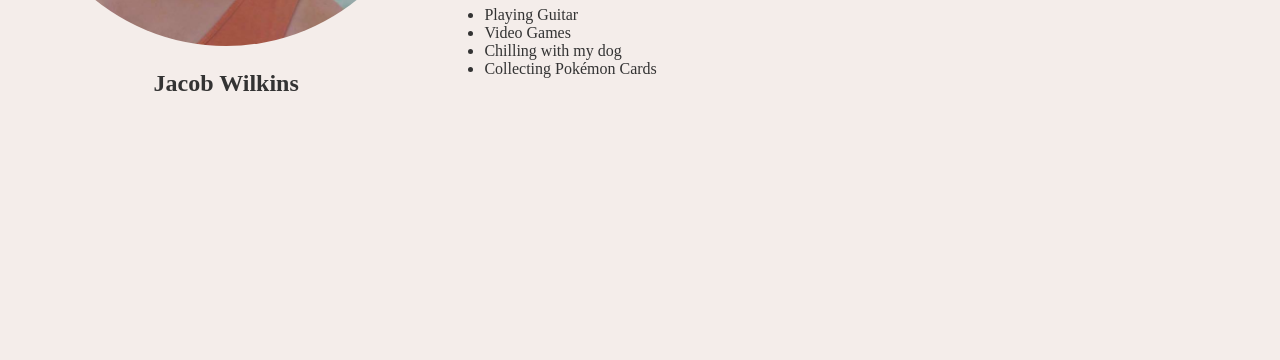
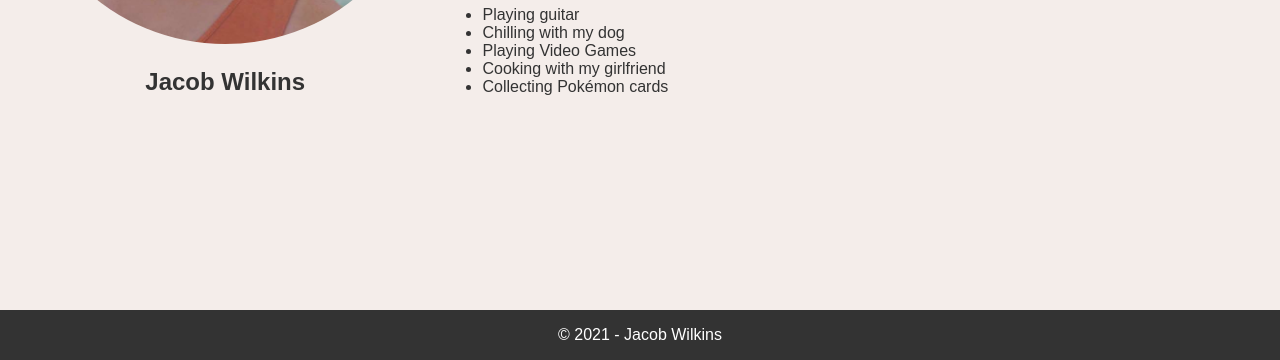
Before and after one commit to JacobAWilkins/html-css, a plain HTML site: page index.html in a window 1280 px wide. Shown: the part 440-800 px from the top of the page. Drawn offline with Linux system fonts and the light colour scheme.

Commit message:
Added simple footer

```diff
--- a/index.css
+++ b/index.css
@@ -36,10 +36,12 @@
 body {
   background-color: #F4EDEA;
   color: #333;
+  font-family: Montserrat, sans-serif;
 }
 
 h1 {
   color: #333;
+  font-family: Montserrat, sans-serif;
 }
 
 /* Navbar */
@@ -62,6 +64,7 @@ li.nav-item a {
   text-align: center;
   padding: 14px 16px;
   text-decoration: none;
+  font-family: Montserrat,sans-serif;
 }
 
 li.nav-item a:hover {
@@ -80,6 +83,7 @@ div.profile img {
 div.profile h2 {
   text-align: center;
   color: #333;
+  font-family: Montserrat,sans-serif;
 }
 
 .profile { grid-area: profile }
@@ -97,6 +101,7 @@ input[type=text], textarea {
   margin-top: 6px;
   margin-bottom: 16px;
   resize: vertical;
+  font-family: Montserrat,sans-serif;
 }
 
 input[type=submit] {
@@ -106,6 +111,7 @@ input[type=submit] {
   border: none;
   border-radius: 4px;
   cursor: pointer;
+  font-family: Montserrat,sans-serif;
 }
 
 input[type=submit]:hover {
@@ -115,8 +121,7 @@ input[type=submit]:hover {
 .container {
   border-radius: 5px;
   padding: 20px;
-  border-style: solid;
-  border-color: #333;
+  border: 4px solid #333;
 }
 
 /* Gallery */
@@ -129,7 +134,7 @@ div.gallery {
 }
 
 div.gallery:hover {
-  border: 1px solid #777;
+  border: 1px solid #333;
 }
 
 div.gallery img {
@@ -140,4 +145,18 @@ div.gallery img {
 div.desc {
   padding: 5px;
   text-align: center;
+  color: #333;
+  font-family: Montserrat,sans-serif;
 }
+
+/* Footer */
+
+footer {
+  position: fixed;
+  left: 0;
+  bottom: 0;
+  width: 100%;
+  text-align: center;
+  background-color: #333;
+  color: white;
+}
--- a/index.html
+++ b/index.html
@@ -25,24 +25,27 @@
             <h1>Biography</h1>
 
             <p>Hi, I'm Jacob Wilkins. Born and raised in Austin, I'm a Computer Science graduate of The University of Texas at Arlington.</p>
-
             <p>During my studies, I have developed many programs, such as a Connect 4 game in Java implementing an AI opponent, an algorithm in C for finding optimal routes between cities using heuristics, and an HTTP server in Java.</p>
-
             <p>I am the Founder of a personal finance website. Additionally, I have been a member of The Alpha Tau Omega - America's Leadership Development Fraternity at UT Arlington for 4 years.</p>
-
             <p>I hope to use my programming skills to work on more advanced and cutting-edge Artificial Intelligence and Information Security technologies.</p>
         </div>
         <div class="hobbies">
             <h1>Hobbies</h1>
 
             <ul class="hobbies-list">
-                <li class="hobbies-item">Playing Guitar</li>
-                <li class="hobbies-item">Video Games</li>
+                <li class="hobbies-item">Playing guitar</li>
                 <li class="hobbies-item">Chilling with my dog</li>
-                <li class="hobbies-item">Collecting Pok&eacute;mon Cards</li>
+                <li class="hobbies-item">Playing Video Games</li>
+                <li class="hobbies-item">Cooking with my girlfriend</li>
+                <li class="hobbies-item">Collecting Pok&eacute;mon cards</li>
             </ul>
         </div>
     </div>
 
 </body>
+
+<footer>
+    <p>&copy 2021 - Jacob Wilkins</p>
+</footer>
+
 </html>
```
Also changed, not shown: contact.html (+5 -0 lines), gallery.html (+5 -0 lines).
